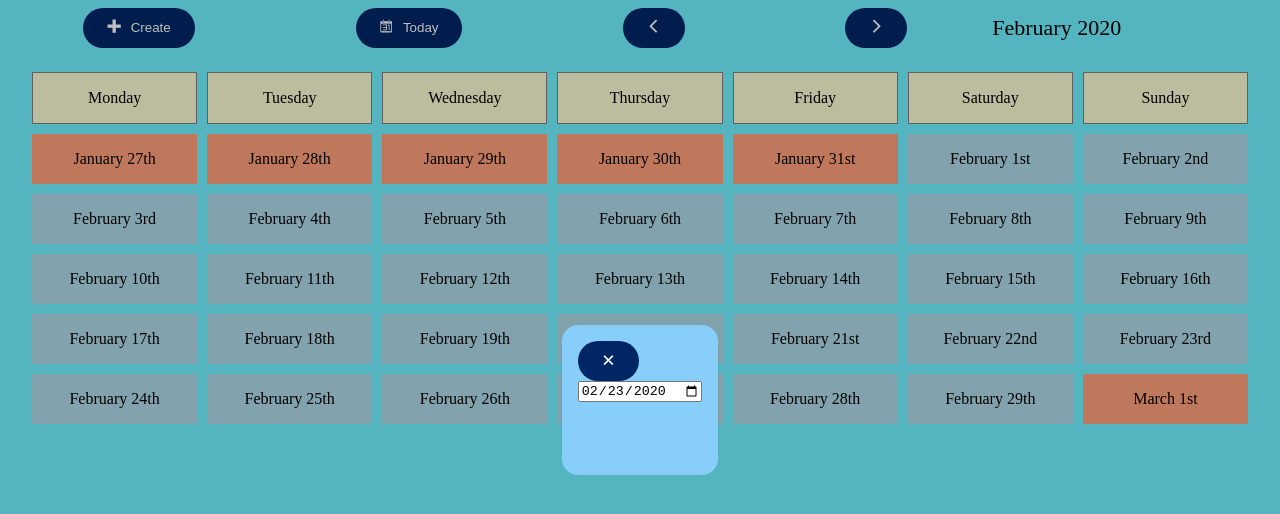
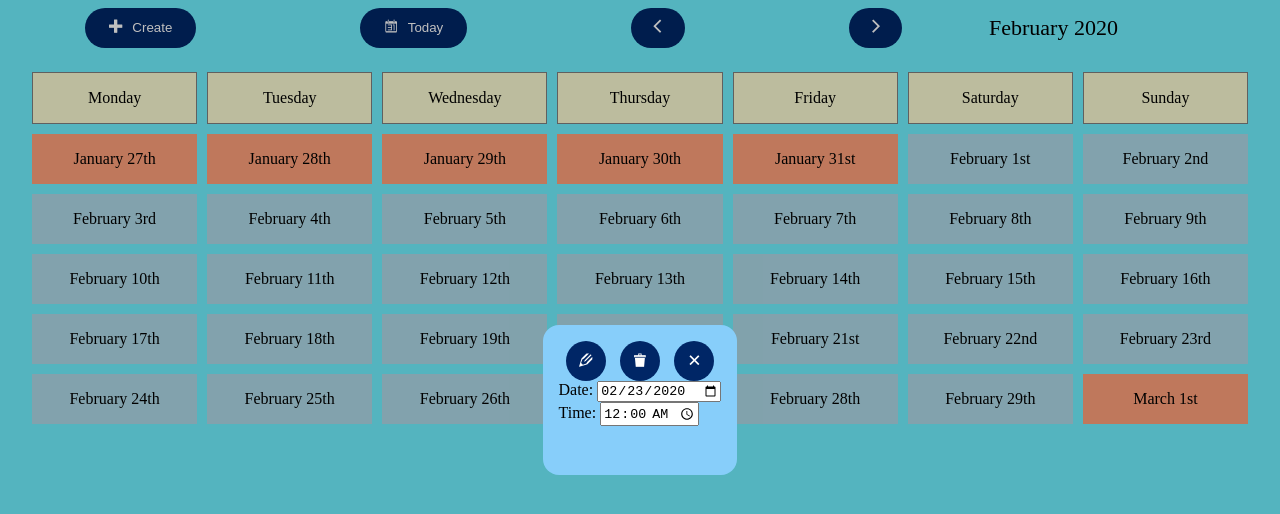
Before and after one commit to codetapacademy/remindly-with-react, a React (Create React App) app: page / in a window 1280 px wide. Both pictures are taken after a click on the button "Create". Shown: the top 514 px of the page. Built offline with nearby package versions, Linux system fonts and the light colour scheme.

Commit message:
Create a new input time and add a label for the date and time + add 2 more buttons in the modal and style them to be rounded This close #65

```diff
--- a/src/component/app/app.component.jsx
+++ b/src/component/app/app.component.jsx
@@ -23,13 +23,25 @@ const CalendarApp = () => {
       <Calendar />
       {currentReminder && (<Modal onClose={onClose}>
           <div>
-            <input data-date-format="YYYY MM DD"
-                   type="date"
-                   name=""
-                   id=""
-                   value={dateForInput}
-                   onChange={() => {}}
-                  />
+            <div>
+              <label htmlFor="date">Date: </label>
+              <input
+                data-date-format="YYYY MM DD"
+                type="date"
+                id="date"
+                value={dateForInput}
+                onChange={() => {}}
+              />
+            </div>
+            <div>
+              <label htmlFor="time">Time: </label>
+              <input
+                type="time"
+                id="time"
+                value={'00:00'}
+                onChange={() => {}}
+              />
+            </div>
           </div>
         </Modal>)}
     </div>
--- a/src/component/button/button.style.js
+++ b/src/component/button/button.style.js
@@ -1,7 +1,7 @@
 import styled from 'styled-components'
 
 export const StyledButton = styled.button `
-  padding: 0 24px;
+  padding: 0 ${({ label }) => label ? '24px' : '20px'};
   border-radius: 20px;
   height: 40px;
   line-height: 40px;
@@ -12,7 +12,24 @@ export const StyledButton = styled.button `
   position: relative;
   overflow: hidden;
   cursor: pointer;
+  position: relative;
 
+  & > div {
+  ${({ label} ) => {
+    if (!label) {
+      return `
+        position: absolute;
+        top: 0;
+        left: 0;
+        right: 0;
+        bottom: 0;
+        display: flex;
+        justify-content: center;
+        align-items: center;
+      `
+    }
+  }}
+}
   &::after {
     color: #002666;
     background-color: white;
--- a/src/component/modal/modal.component.jsx
+++ b/src/component/modal/modal.component.jsx
@@ -2,11 +2,17 @@ import React from 'react'
 import { StyledModalWrapper, StyledModalBody, StyledModalHeader, StyledModal  } from './modal.style'
 import { Button } from '../button'
 
-const Modal = ({ children, onClose, onSuccess, onCancel }) => {
+const Modal = ({ children, onClose, onEdit, onDelete, onSuccess, onCancel }) => {
   return (
     <StyledModalWrapper>
       <StyledModal>
         <StyledModalHeader>
+          <Button onClick={onEdit}>
+            <div className="remind-pencil"></div>
+          </Button>
+          <Button onClick={onDelete}>
+            <div className="remind-bin"></div>
+          </Button>
           <Button onClick={onClose}>
             <div className="remind-cross"></div>
           </Button>
--- a/src/component/modal/modal.style.js
+++ b/src/component/modal/modal.style.js
@@ -24,7 +24,8 @@ flex-direction: column;
 `
 
 export const StyledModalHeader = styled.div `
-
+  display: grid;
+  grid-template-columns: repeat(3, 1fr);
 `
 
 export const StyledModalBody = styled.div `
```
